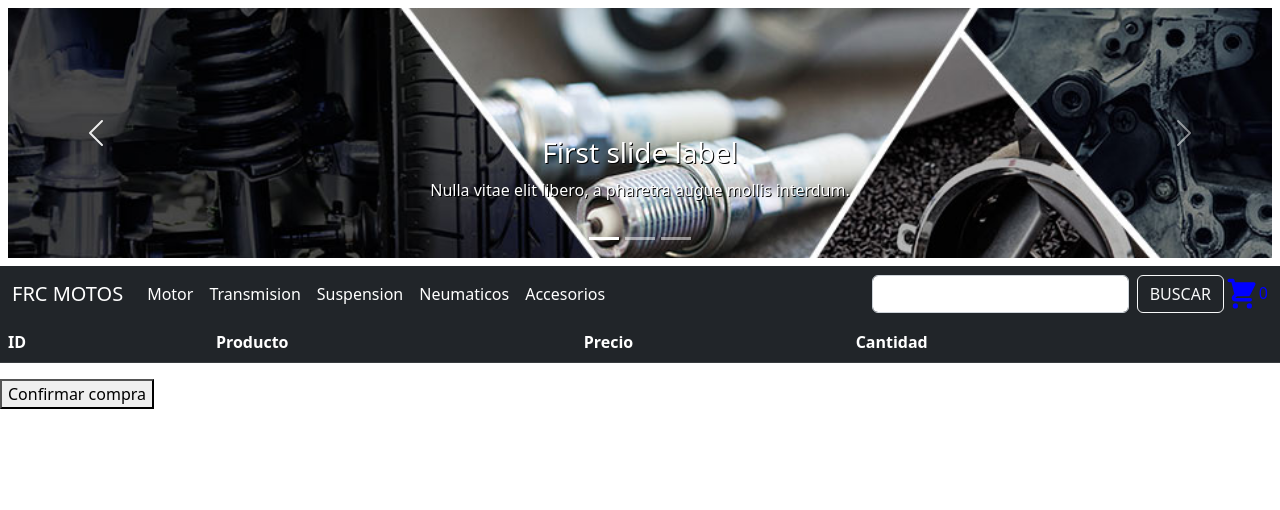
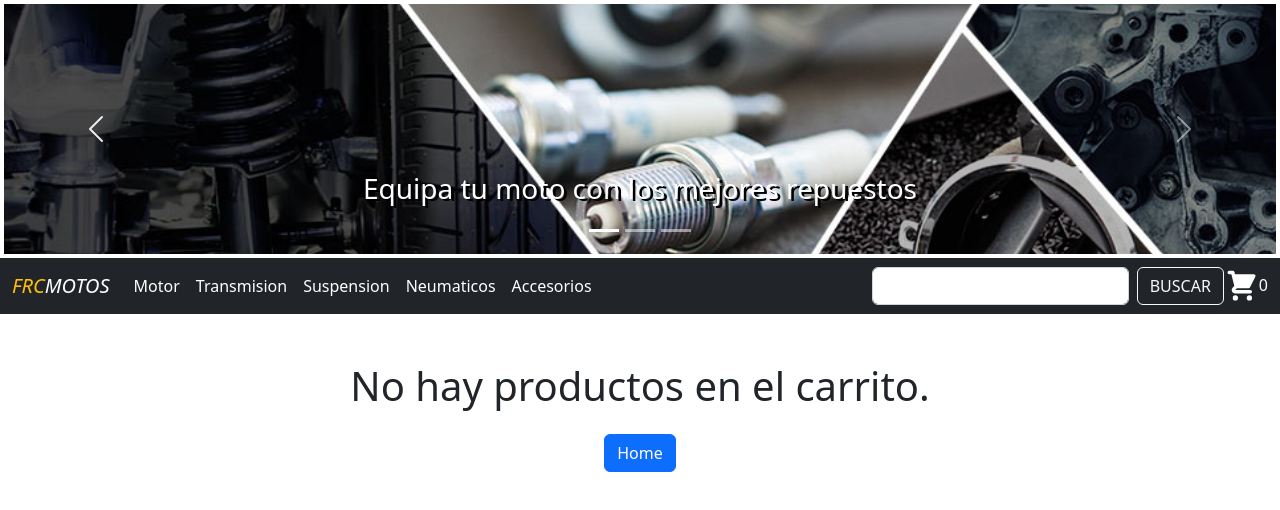
Before and after one commit to francobertinatti/coder_react-proyecto, a React (Create React App) app: page /cart in a window 1280 px wide. Shown: the top 510 px of the page. Built offline with nearby package versions, Linux system fonts and the light colour scheme.

Commit message:
agregando estilos + generacion de orden en FIREBASE II

```diff
--- a/package.json
+++ b/package.json
@@ -13,9 +13,12 @@
     "react": "^18.2.0",
     "react-bootstrap": "^2.7.0",
     "react-dom": "^18.2.0",
+    "react-hook-form": "^7.43.0",
     "react-icons": "^4.7.1",
     "react-router-dom": "^6.8.0",
     "react-scripts": "5.0.1",
+    "sweetalert2": "^11.7.1",
+    "sweetalert2-react-content": "^5.0.7",
     "web-vitals": "^2.1.4"
   },
   "scripts": {
--- a/src/components/Carrousel/index.jsx
+++ b/src/components/Carrousel/index.jsx
@@ -3,13 +3,13 @@ import Carousel from "react-bootstrap/Carousel";
 const styles = {
   caption: {
     color: "white",
-    textShadow: "1px 1px #000",
+    textShadow: "3px 2px #000",
   },
 };
 
 function CarouselFadeExample() {
   return (
-    <Carousel fade className="p-2">
+    <Carousel fade className="p-1">
       <Carousel.Item>
         <img
           className="d-block w-100"
@@ -18,10 +18,9 @@ function CarouselFadeExample() {
           style={{ height: "250px", objectFit: "cover" }}
         />
         <Carousel.Caption>
-          <h3 style={styles.caption}>First slide label</h3>
-          <p style={styles.caption}>
-            Nulla vitae elit libero, a pharetra augue mollis interdum.
-          </p>
+          <h3 style={styles.caption}>
+            Equipa tu moto con los mejores repuestos
+          </h3>
         </Carousel.Caption>
       </Carousel.Item>
       <Carousel.Item>
@@ -33,10 +32,9 @@ function CarouselFadeExample() {
         />
 
         <Carousel.Caption>
-          <h3 style={styles.caption}>First slide label</h3>
-          <p style={styles.caption}>
-            Nulla vitae elit libero, a pharetra augue mollis interdum.
-          </p>
+          <h3 style={styles.caption}>
+            Manten tu moto en óptimas condiciones en nuestro taller
+          </h3>
         </Carousel.Caption>
       </Carousel.Item>
       <Carousel.Item>
@@ -48,10 +46,7 @@ function CarouselFadeExample() {
         />
 
         <Carousel.Caption>
-          <h3 style={styles.caption}>First slide label</h3>
-          <p style={styles.caption}>
-            Nulla vitae elit libero, a pharetra augue mollis interdum.
-          </p>
+          <h3 style={styles.caption}>Lo que necesitas en un solo lugar</h3>
         </Carousel.Caption>
       </Carousel.Item>
     </Carousel>
--- a/src/components/CartWidget/index.jsx
+++ b/src/components/CartWidget/index.jsx
@@ -9,8 +9,8 @@ const CartWidget = () => {
 
   return (
     <>
-      <HiShoppingCart style={{ height: 35, width: 35, color: "blue" }} />
-      <span style={{ height: 35, width: 35, color: "blue" }}>
+      <HiShoppingCart style={{ height: 35, width: 35, color: "white" }} />
+      <span style={{ height: 35, width: 35, color: "white" }}>
         {countCart()}
       </span>
     </>
--- /dev/null
+++ b/src/components/ModalCart/index.jsx
@@ -0,0 +1,56 @@
+import React, { useState } from "react";
+import Button from "react-bootstrap/Button";
+import Form from "react-bootstrap/Form";
+import Modal from "react-bootstrap/Modal";
+
+function ModalCart() {
+  const [show, setShow] = useState(false);
+
+  const handleClose = () => setShow(false);
+  const handleShow = () => setShow(true);
+
+  return (
+    <>
+      <Button variant="primary" onClick={handleShow}>
+        Launch demo modal
+      </Button>
+
+      <Modal show={show} onHide={handleClose}>
+        <Modal.Header closeButton>
+          <Modal.Title>Modal heading</Modal.Title>
+        </Modal.Header>
+        <Modal.Body>
+          <Form>
+            <Form.Group className="mb-3" controlId="exampleForm.ControlInput1">
+              <Form.Label>Email address</Form.Label>
+              <Form.Control
+                type="email"
+                placeholder="name@example.com"
+                autoFocus
+              />
+            </Form.Group>
+            <Form.Group
+              className="mb-3"
+              controlId="exampleForm.ControlTextarea1"
+            >
+              <Form.Label>Example textarea</Form.Label>
+              <Form.Control as="textarea" rows={3} />
+            </Form.Group>
+          </Form>
+        </Modal.Body>
+        <Modal.Footer>
+          <Button variant="secondary" onClick={handleClose}>
+            Close
+          </Button>
+          <Button variant="primary" onClick={handleClose}>
+            Save Changes
+          </Button>
+        </Modal.Footer>
+      </Modal>
+    </>
+  );
+}
+
+export default ModalCart;
+
+//! original----------
--- a/src/components/NavBar/index.jsx
+++ b/src/components/NavBar/index.jsx
@@ -4,10 +4,14 @@ import CartWidget from "../CartWidget";
 
 const NavBar = () => {
   return (
-    <nav className="navbar navbar-expand-lg navbar-dark bg-dark  ">
+    <nav className="navbar navbar-expand-lg navbar-dark bg-dark sticky-top ">
       <div className="container-fluid ">
-        <Link className="navbar-brand " to="/">
-          FRC MOTOS
+        <Link
+          className="navbar-brand font-weight-bold text-warning fst-italic "
+          to="/"
+        >
+          <span className="text-warning">FRC</span>
+          <span className="text-white">MOTOS</span>
         </Link>
         <button
           /* BOTON HAMBURGUESA */
--- a/src/containers/CartContainer/TableRow.jsx
+++ b/src/containers/CartContainer/TableRow.jsx
@@ -5,7 +5,7 @@ import { faTrash } from "@fortawesome/free-solid-svg-icons";
 const tableRow = (props) => {
   return (
     <tr>
-      <th scope="row">{props.product.id}</th>
+      <th scope="row ">{props.product.id}</th>
       <td
         className="d-flex align-items-center text-center"
         style={{ display: "flex", justifyContent: "center" }}
--- a/src/containers/CartContainer/index.jsx
+++ b/src/containers/CartContainer/index.jsx
@@ -1,20 +1,165 @@
-import React, { useContext } from "react";
+// import React, { useContext, useState } from "react";
+// import { Shop } from "../../contexts/ShopProvider";
+// import generateOrderObject from "../../services/generateOrderObject";
+// import TableRow from "./TableRow";
+// import { Container, Row, Col, Table } from "react-bootstrap";
+// // import ModalCart from "../../components/ModalCart";
+// import { collection, addDoc } from "firebase/firestore";
+// import { db } from "../../firebase/config";
+// import Swal from "sweetalert2";
+
+// const Cart = () => {
+//   const [isLoading, setIsLoading] = useState(false);
+
+//   const { products, total, cleanCart } = useContext(Shop);
+//   // const [formVis, setFormVis] = useState(false);
+
+//   const confirmarCompraCarrito = async () => {
+//     try {
+//       setIsLoading(true);
+
+//       const order = generateOrderObject({
+//         nombre: "juan",
+//         email: "juan@gmail.com",
+//         telefono: "3813300707",
+//         cart: products,
+//         total: total(),
+//       });
+//       // setFormVis(true);
+
+//       console.log(order);
+
+//       //TODO: ALMACENAMOS EN FIREBASE C/EL ID AUTOMATICO + ALERT
+
+//       // Add a new document with a generated id.
+//       const docRef = await addDoc(collection(db, "order"), order);
+//       cleanCart();
+//       Swal.fire("Orden confirmada con ID: ", docRef.id, "success");
+//       setIsLoading(false);
+
+//       //!ACTUALIZACION DE STOCK
+//     } catch (error) {
+//       console.log(error);
+//     } finally {
+//       setIsLoading(false);
+//     }
+//   };
+
+//   return (
+//     <Container>
+//       <Row className="mt-3">
+//         <Col xs={12}>
+//           <Table className="table table-hover">
+//             <thead className="table-dark">
+//               <tr>
+//                 <th scope="col">ID</th>
+//                 <th scope="col"></th>
+//                 <th scope="col">Producto</th>
+//                 <th scope="col">Precio</th>
+//                 <th scope="col">Cantidad</th>
+//                 <th scope="col"></th>
+//               </tr>
+//             </thead>
+//             <tbody>
+//               {products.map((product) => {
+//                 return <TableRow key={product.id} product={product} />;
+//               })}
+//             </tbody>
+//           </Table>
+//         </Col>
+//       </Row>
+//       <Row>
+//         <Col xs={12} className="text-center m-2">
+//         </Col>
+//       </Row>
+//     </Container>
+//   );
+// };
+
+// export default Cart;
+
+// //!ORIGINAL------------------------------------
+
+import React, { useContext, useState } from "react";
+import TableRow from "./TableRow";
+import Swal from "sweetalert2";
+
+import generateOrderObject from "../../services/generateOrderObject";
+import { collection, addDoc } from "firebase/firestore";
+import { db } from "../../firebase/config";
+import { doc, updateDoc } from "firebase/firestore";
+import { Link } from "react-router-dom";
 import { Shop } from "../../contexts/ShopProvider";
-// import generateOrderObject from "../../services/generateOrderObject";
-import TableRow from "./TableRow";
 
 const Cart = () => {
-  const { products } = useContext(Shop);
+  const { products, total, cleanCart } = useContext(Shop);
 
-  const confirmarCompraCarrito = () => {
-    // const order = generateOrderObject({});
+  // const [formVis, setFormVis] = useState(false);
+
+  const [loader, setLoader] = useState(false);
+
+  console.log(products);
+
+  const confirmPurchase = async () => {
+    try {
+      setLoader(true);
+
+      const order = generateOrderObject({
+        nombre: "Sebas",
+        email: "sebastian@gmail.com",
+        telefono: "123123123",
+        cart: products,
+        total: total(),
+      });
+
+      // setFormVis(true);
+      console.log(order);
+
+      //Almacenar la order en firebase y con el ID autogenerado por firebase, mostramos un alert de confirmación de compra.
+
+      //! Add a new document with a generated id.
+      const docRef = await addDoc(collection(db, "orders"), order);
+      cleanCart();
+      //TODO: actualizar el stock de los productos existentes.
+      for (const productCart of products) {
+        const productRef = doc(db, "products", productCart.id);
+
+        await updateDoc(productRef, {
+          stock: productCart.stock - productCart.quantity,
+        });
+      }
+
+      // alert("Orden confirmada con ID: " + docRef.id);
+      const Toast = Swal.mixin({
+        toast: true,
+        position: "bottom-end",
+        showConfirmButton: false,
+        timer: 3000,
+        timerProgressBar: true,
+        didOpen: (toast) => {
+          toast.addEventListener("mouseenter", Swal.stopTimer);
+          toast.addEventListener("mouseleave", Swal.resumeTimer);
+        },
+      });
+
+      Toast.fire({
+        icon: "success",
+        title: "Orden confirmada con ID: " + docRef.id,
+      });
+    } catch (error) {
+      console.log(error);
+    } finally {
+      setLoader(false);
+    }
   };
 
   return (
     <>
-      <div classNameName="p-3">
-        <table className="table table-hover">
-          <thead className="table-dark">
+      <div class="d-flex flex-column align-items-center">
+        {products.length !== 0 ? (
+          <>
+            <table class="table table-hover w-75">
+              <thead class="thead-dark">
                 <tr>
                   <th scope="col">ID</th>
                   <th scope="col"></th>
@@ -30,8 +175,39 @@ const Cart = () => {
                 })}
               </tbody>
             </table>
+            <div class="d-flex justify-content-center mt-3">
+              {loader ? (
+                <div className="d-flex justify-content-center m-4">
+                  <div className="spinner-border" role="status">
+                    <span className="visually-hidden">Loading...</span>
                   </div>
-      <button onClick={confirmarCompraCarrito}>Confirmar compra</button>
+                </div>
+              ) : (
+                <button class="btn btn-primary mb-3" onClick={confirmPurchase}>
+                  Confirmar compra
+                </button>
+              )}
+            </div>
+          </>
+        ) : (
+          <>
+            <h1 class="text-center mt-5">No hay productos en el carrito.</h1>
+            <div class="d-flex justify-content-center mt-3">
+              <button class="btn btn-primary mb-3">
+                <Link class="text-reset text-decoration-none" to="/">
+                  Home
+                </Link>
+              </button>
+            </div>
+          </>
+        )}
+      </div>
+      {/* { formVis ?
+      <form>
+        <input placeholder='Ingrese el nombre'/>
+      </form>
+      : null
+    } */}
     </>
   );
 };
--- a/src/contexts/ShopProvider.jsx
+++ b/src/contexts/ShopProvider.jsx
@@ -34,8 +34,22 @@ const ShopProvider = ({ children }) => {
     return products.some((product) => product.id === id);
   };
 
+  const total = () => {
+    let total = 0;
+    for (const product of products) {
+      total += product.price * product.quantity;
+    }
+    return total;
+  };
+
+  const cleanCart = () => {
+    setProducts([]);
+  };
+
   return (
-    <Shop.Provider value={{ products, addProduct, countCart }}>
+    <Shop.Provider
+      value={{ products, addProduct, countCart, total, cleanCart }}
+    >
       {children}
     </Shop.Provider>
   );
```
Also changed, not shown: 1 other file (tests, documents, lock files or other folders). Lines whose indentation alone changed are shown as unchanged.
